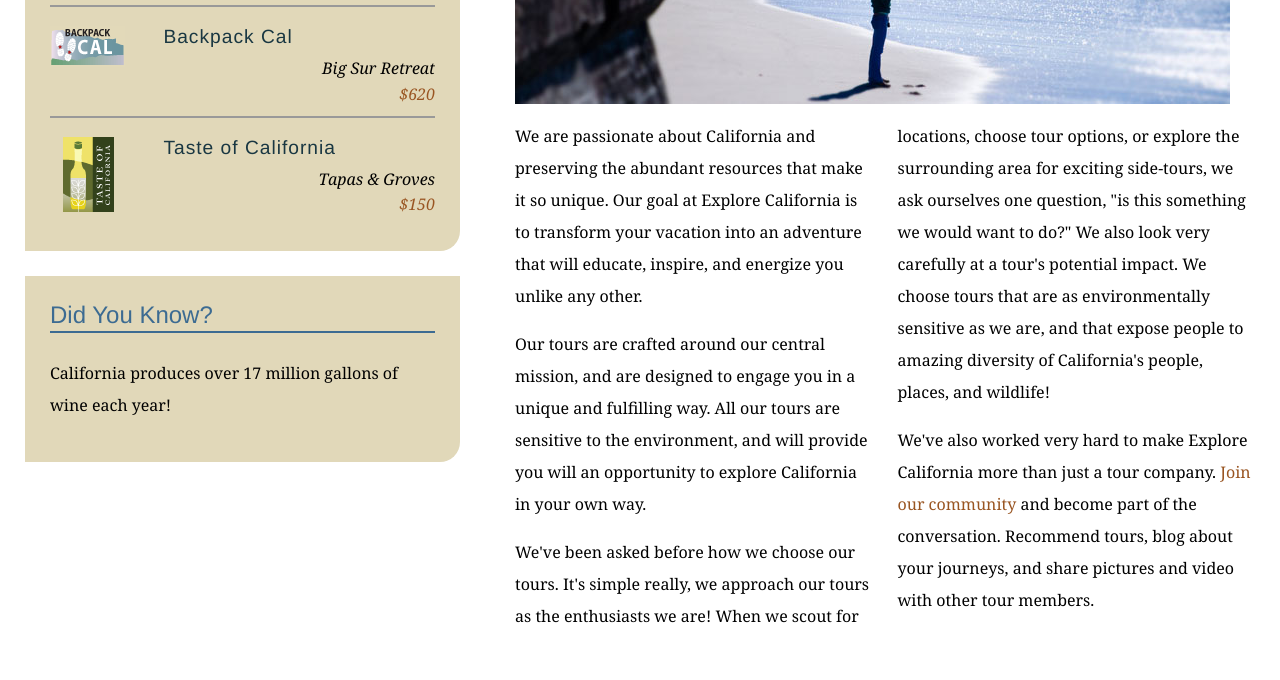
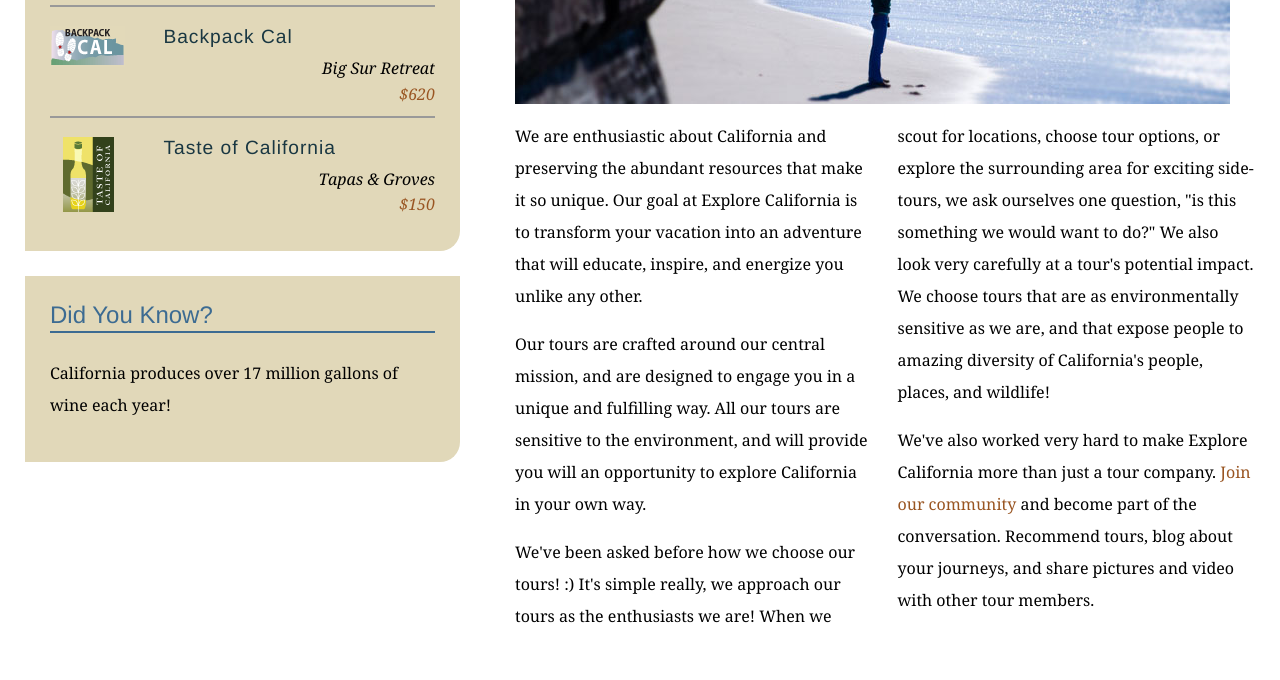
Before and after one commit to SarahMcCartan/explore_california, a plain HTML site: page mission.html in a window 1280 px wide. Shown: the part 580-1260 px from the top of the page. Drawn offline with Linux system fonts and the light colour scheme.

Commit message:
text edits to mission

```diff
--- a/mission.html
+++ b/mission.html
@@ -15,7 +15,7 @@
       <div id="mainHeader">
         <a href="index.html" title="home" class="logo">
           <div id="logo">
-            <h1>Explore California</h1>
+            <h1>Explore California : Yay</h1>
           </div>
         </a>
         <div id="siteNav">
@@ -62,9 +62,9 @@
           <h1>Who we are</h1>
           <img src="assets/images/mission_look.jpg" alt="Looking out at the Pacific" class="articleImage" />
           <div class="multiCol">
-            <p>We are passionate about California and preserving the abundant resources that make it so unique. Our goal at Explore California is to transform your vacation into an adventure that will educate, inspire, and energize you unlike any other.</p>
+            <p>We are enthusiastic about California and preserving the abundant resources that make it so unique. Our goal at Explore California is to transform your vacation into an adventure that will educate, inspire, and energize you unlike any other.</p>
             <p>Our tours are crafted around our central mission, and are designed to engage you in a unique and fulfilling way. All our tours are sensitive to the environment, and will provide you will an opportunity to explore California in your own way.</p>
-            <p>We've been asked before how we choose our tours. It's simple really, we approach our tours as the enthusiasts we are! When we scout for locations, choose tour options, or explore the surrounding area for exciting side-tours, we ask ourselves one question, &quot;is this something we would want to do?&quot; We also look very carefully at a tour's potential impact. We choose tours that are as environmentally sensitive as we are, and that expose people to amazing diversity of California's people, places, and wildlife!</p>
+            <p>We've been asked before how we choose our tours! :) It's simple really, we approach our tours as the enthusiasts we are! When we scout for locations, choose tour options, or explore the surrounding area for exciting side-tours, we ask ourselves one question, &quot;is this something we would want to do?&quot; We also look very carefully at a tour's potential impact. We choose tours that are as environmentally sensitive as we are, and that expose people to amazing diversity of California's people, places, and wildlife!</p>
             <p>We've also worked very hard to make Explore California more than just a tour company. <a href="explorers/join.html">Join our community</a> and become part of the conversation. Recommend tours, blog about your journeys, and share pictures and video with other tour members.</p>
           </div>
         </div>
```
